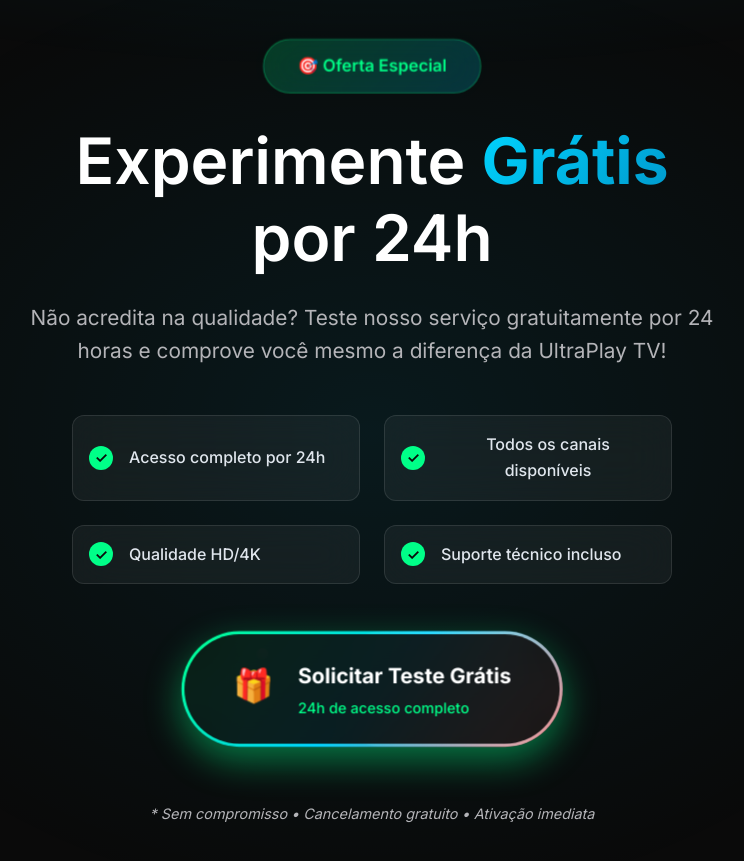
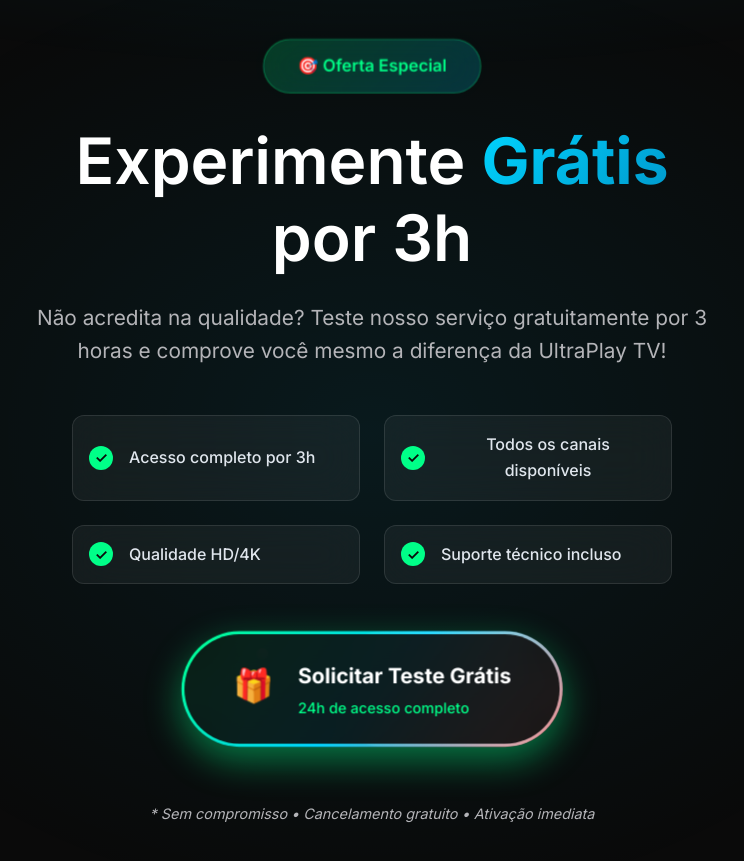
Before and after one commit to hotzao951/UltraPlayTV, a plain HTML site: page index.html in a window 1280 px wide. Shown: the part 5300-6161 px from the top of the page, without its empty margins (268-1012 px from the left). Drawn offline with nearby package versions, Linux system fonts and the light colour scheme.

Commit message:
Atualiza código do site UltraPlay TV

```diff
--- a/index.html
+++ b/index.html
@@ -538,15 +538,15 @@
                     <div class="trial-badge">
                         <span class="badge-text">🎯 Oferta Especial</span>
                     </div>
-                    <h2>Experimente <span class="gradient-text">Grátis</span> por 24h</h2>
+                    <h2>Experimente <span class="gradient-text">Grátis</span> por 3h</h2>
                     <p class="trial-description">
-                        Não acredita na qualidade? Teste nosso serviço gratuitamente por 24 horas
+                        Não acredita na qualidade? Teste nosso serviço gratuitamente por 3 horas
                         e comprove você mesmo a diferença da UltraPlay TV!
                     </p>
                     <div class="trial-features">
                         <div class="trial-feature">
                             <div class="feature-check">✓</div>
-                            <span>Acesso completo por 24h</span>
+                            <span>Acesso completo por 3h</span>
                         </div>
                         <div class="trial-feature">
                             <div class="feature-check">✓</div>
```
